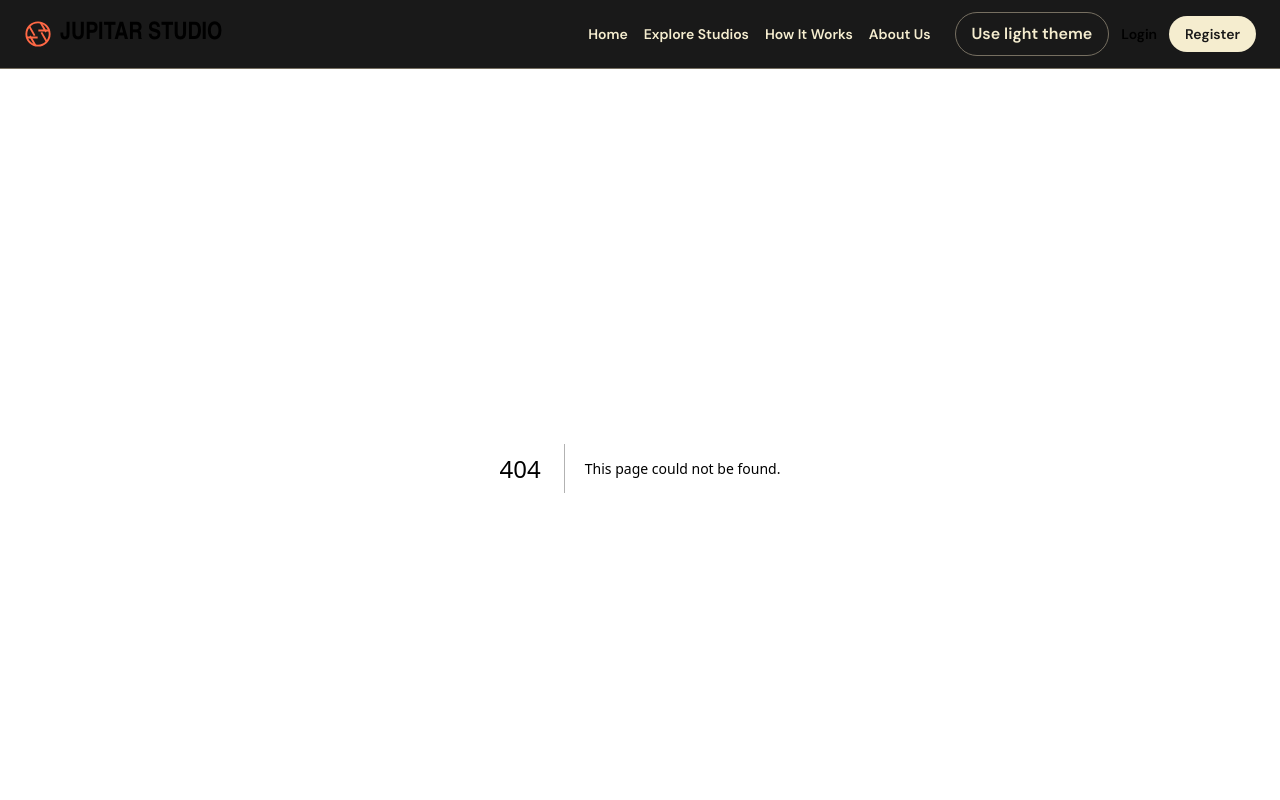
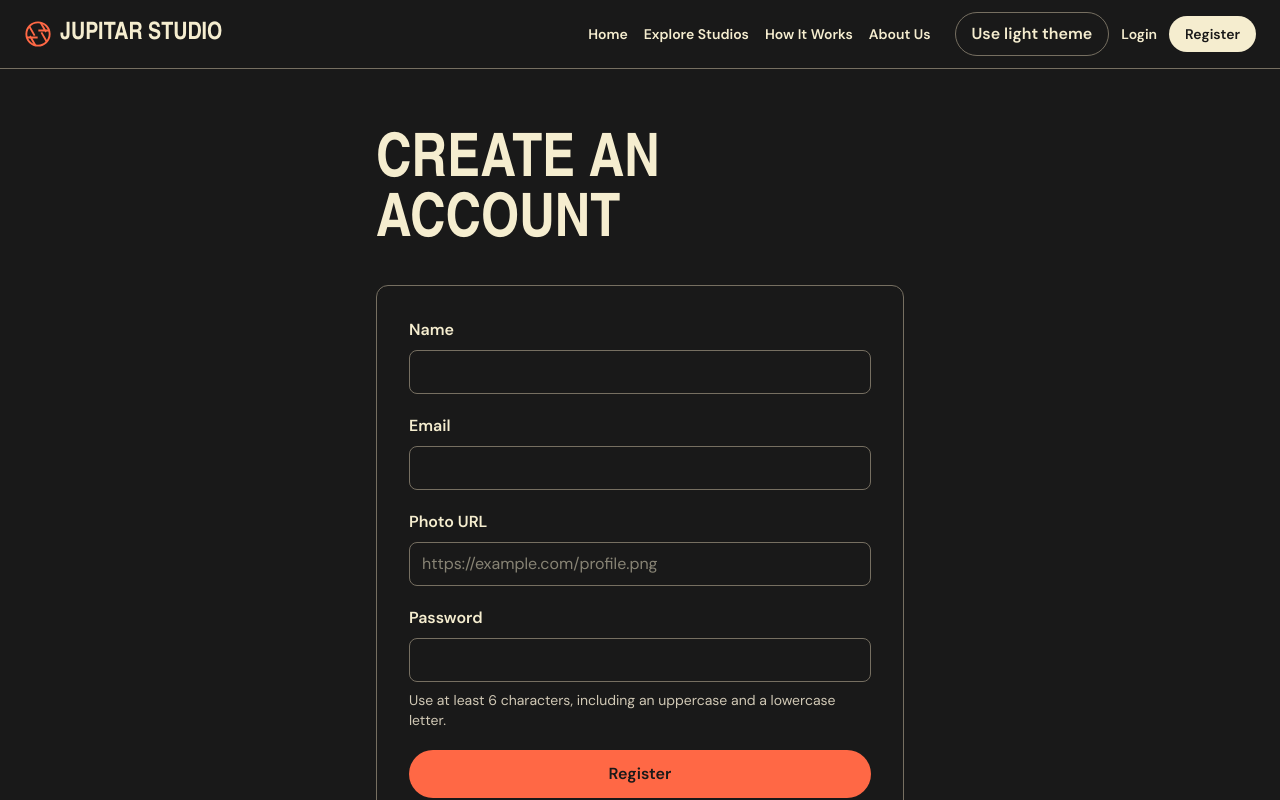
Before and after one commit to abdullah-yousuf-26/jupitar-studio-client, a Next.js app: page /register in a window 1280 px wide. Before the commit this address had no page. Shown: the top 800 px of the page. Built offline with nearby package versions, Linux system fonts and the light colour scheme; a web font is replaced by a local one.

Commit message:
feat: add email registration form with password validation and toasts

```diff
--- a/package.json
+++ b/package.json
@@ -15,6 +15,7 @@
     "next-themes": "^0.4.6",
     "react": "19.3.0",
     "react-dom": "19.3.0",
+    "sonner": "^2.0.8",
     "swiper": "^14.4.0"
   },
   "devDependencies": {
--- /dev/null
+++ b/src/app/register/page.tsx
@@ -0,0 +1,208 @@
+"use client";
+
+import Link from "next/link";
+import { useRouter } from "next/navigation";
+import { useEffect, useState, type FormEvent } from "react";
+import { Toaster, toast } from "sonner";
+
+const inputStyle =
+  "mt-2 min-h-11 w-full rounded-lg border border-[var(--border)] bg-[var(--page)] px-3 py-2 text-[var(--text)] focus-visible:outline-2 focus-visible:outline-[var(--accent)]";
+
+function getPasswordError(password: string) {
+  if (password.length < 6) {
+    return "Use at least 6 characters.";
+  }
+
+  if (!/[A-Z]/.test(password)) {
+    return "Add at least one uppercase letter.";
+  }
+
+  if (!/[a-z]/.test(password)) {
+    return "Add at least one lowercase letter.";
+  }
+
+  return "";
+}
+
+export default function RegisterPage() {
+  const router = useRouter();
+
+  const [password, setPassword] = useState("");
+  const [passwordTouched, setPasswordTouched] = useState(false);
+  const [submitting, setSubmitting] = useState(false);
+  const [registered, setRegistered] = useState(false);
+
+  const passwordError = passwordTouched ? getPasswordError(password) : "";
+
+  useEffect(() => {
+    if (!registered) return;
+
+    const timer = window.setTimeout(() => {
+      router.replace("/login");
+    }, 1500);
+
+    return () => window.clearTimeout(timer);
+  }, [registered, router]);
+
+  async function handleSubmit(event: FormEvent<HTMLFormElement>) {
+    event.preventDefault();
+
+    if (submitting || registered) return;
+
+    const form = event.currentTarget;
+    const data = new FormData(form);
+    const name = String(data.get("name") ?? "").trim();
+    const email = String(data.get("email") ?? "").trim();
+    const image = String(data.get("image") ?? "").trim();
+
+    setPasswordTouched(true);
+
+    if (!name) {
+      toast.error("Enter your name.");
+      form.querySelector<HTMLInputElement>("#name")?.focus();
+      return;
+    }
+
+    if (getPasswordError(password)) {
+      form.querySelector<HTMLInputElement>("#password")?.focus();
+      return;
+    }
+
+    if (!/^https?:\/\//i.test(image)) {
+      toast.error("Enter a photo URL starting with https:// or http://.");
+      form.querySelector<HTMLInputElement>("#image")?.focus();
+      return;
+    }
+
+    setSubmitting(true);
+
+    try {
+      const response = await fetch("/api/auth/sign-up/email", {
+        method: "POST",
+        headers: { "Content-Type": "application/json" },
+        body: JSON.stringify({ name, email, image, password }),
+      });
+
+      if (!response.ok) {
+        const error = await response.json().catch(() => null);
+        toast.error(error?.message || "Registration failed. Please try again.");
+        return;
+      }
+
+      setRegistered(true);
+      toast.success("Registration complete. Taking you to login…");
+    } catch {
+      toast.error("Couldn’t reach the server. Please try again.");
+    } finally {
+      setSubmitting(false);
+    }
+  }
+
+  return (
+    <main className="mx-auto w-full max-w-xl px-4 py-12 sm:px-6 lg:py-16">
+      <Toaster position="top-right" richColors />
+
+      <h1 className="studio-heading text-6xl leading-none uppercase">
+        Create an account
+      </h1>
+
+      <form
+        onSubmit={handleSubmit}
+        className="mt-8 space-y-5 rounded-xl border border-[var(--border)] p-5 sm:p-8"
+      >
+        <div>
+          <label htmlFor="name" className="font-semibold">
+            Name
+          </label>
+          <input
+            id="name"
+            name="name"
+            type="text"
+            autoComplete="name"
+            required
+            className={inputStyle}
+          />
+        </div>
+
+        <div>
+          <label htmlFor="email" className="font-semibold">
+            Email
+          </label>
+          <input
+            id="email"
+            name="email"
+            type="email"
+            autoComplete="email"
+            required
+            className={inputStyle}
+          />
+        </div>
+
+        <div>
+          <label htmlFor="image" className="font-semibold">
+            Photo URL
+          </label>
+          <input
+            id="image"
+            name="image"
+            type="url"
+            placeholder="https://example.com/profile.png"
+            required
+            className={inputStyle}
+          />
+        </div>
+
+        <div>
+          <label htmlFor="password" className="font-semibold">
+            Password
+          </label>
+          <input
+            id="password"
+            name="password"
+            type="password"
+            autoComplete="new-password"
+            value={password}
+            onChange={(event) => setPassword(event.target.value)}
+            onBlur={() => setPasswordTouched(true)}
+            aria-invalid={Boolean(passwordError)}
+            aria-describedby="password-help"
+            required
+            className={inputStyle}
+          />
+          <p
+            id="password-help"
+            aria-live="polite"
+            className={`mt-2 text-sm ${
+              passwordError ? "text-[var(--accent)]" : "text-[var(--muted)]"
+            }`}
+          >
+            {passwordError ||
+              "Use at least 6 characters, including an uppercase and a lowercase letter."}
+          </p>
+        </div>
+
+        <button
+          type="submit"
+          disabled={submitting || registered}
+          className="min-h-11 w-full rounded-full bg-[#ff6845] px-6 py-3 font-semibold text-[#191919] hover:underline disabled:cursor-wait disabled:opacity-70"
+        >
+          {registered
+            ? "Taking you to login…"
+            : submitting
+              ? "Creating account…"
+              : "Register"}
+        </button>
+
+        <p className="text-center text-sm text-[var(--muted)]">
+          Already have an account?{" "}
+          <Link
+            href="/login"
+            className="font-semibold text-[var(--text)] underline"
+          >
+            Log in
+          </Link>
+        </p>
+      </form>
+    </main>
+  );
+}
```
Also changed, not shown: 1 other file (tests, documents, lock files or other folders).
